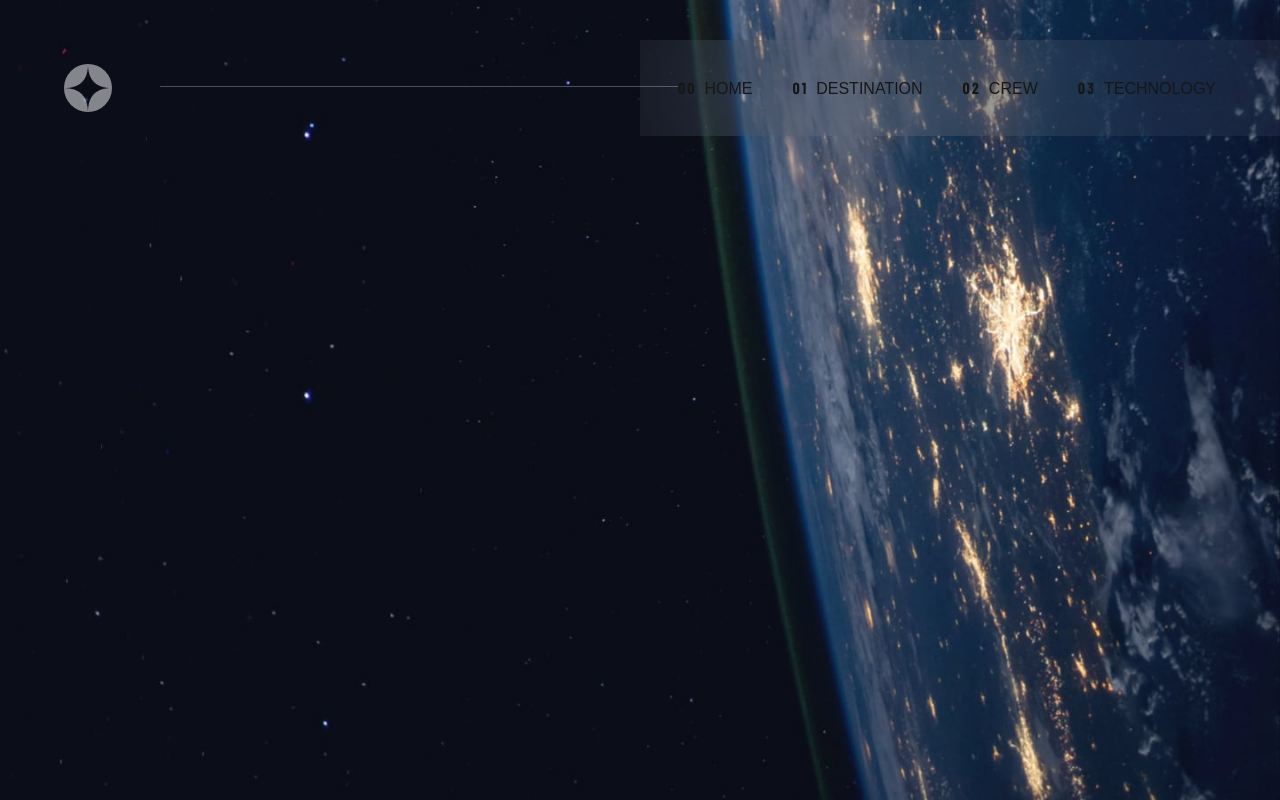
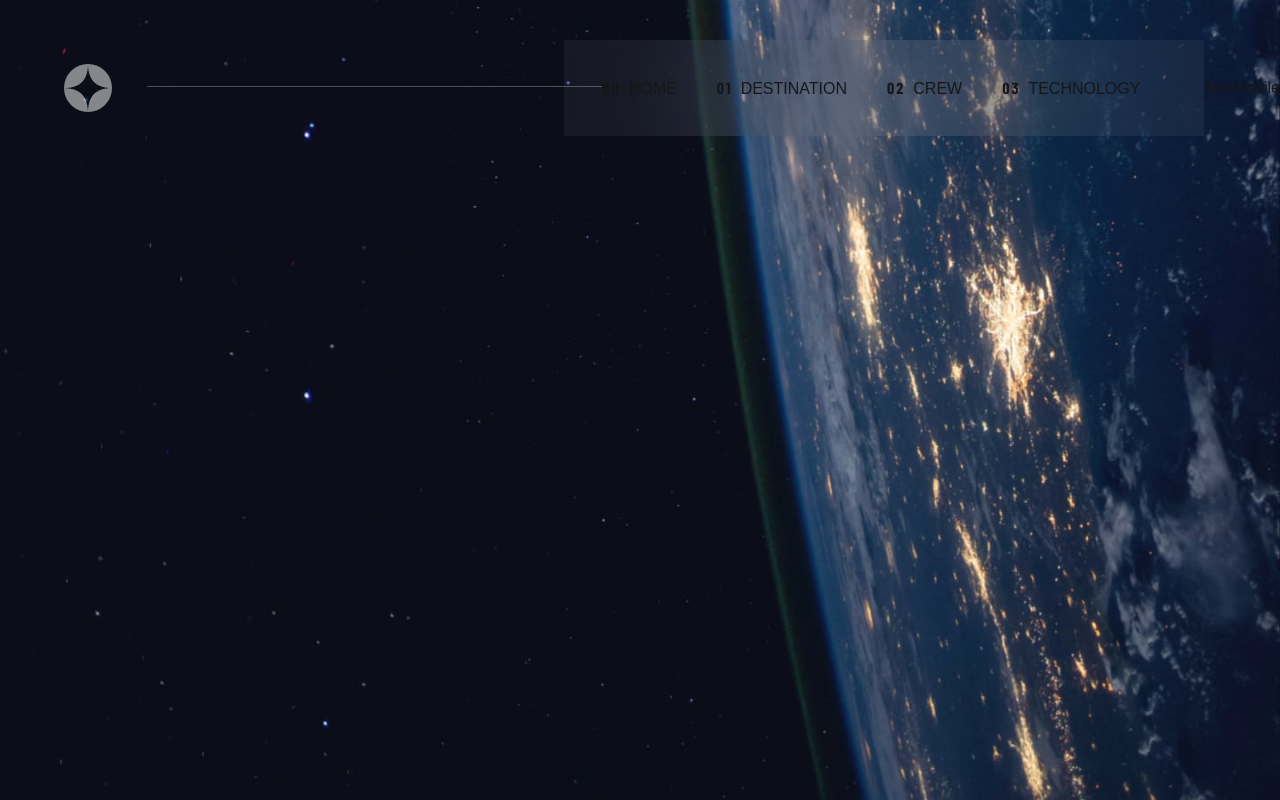
Before and after one commit to muhkyle17/birthday-reminder, a Next.js app: page / in a window 1280 px wide. Built offline with nearby package versions, Linux system fonts and the light colour scheme; a web font is replaced by a local one.

Commit message:
Init nav mobile component

```diff
--- /dev/null
+++ b/src/app/components/NavMobile.jsx
@@ -0,0 +1,9 @@
+const NavMobile = () => {
+  return (
+    <div>
+      <p>NavMobile</p>
+    </div>
+  )
+}
+
+export default NavMobile
--- a/src/app/components/Navbar.jsx
+++ b/src/app/components/Navbar.jsx
@@ -1,6 +1,8 @@
 import Image from 'next/image'
 import Link from 'next/link'
+
 import Logo from '@/public/shared/logo.svg'
+import NavMobile from '@/src/app/components/NavMobile'
 
 const Navbar = () => {
   return (
@@ -37,6 +39,8 @@ const Navbar = () => {
           </Link>
         </div>
       </div>
+
+      <NavMobile />
     </div>
   )
 }
```
